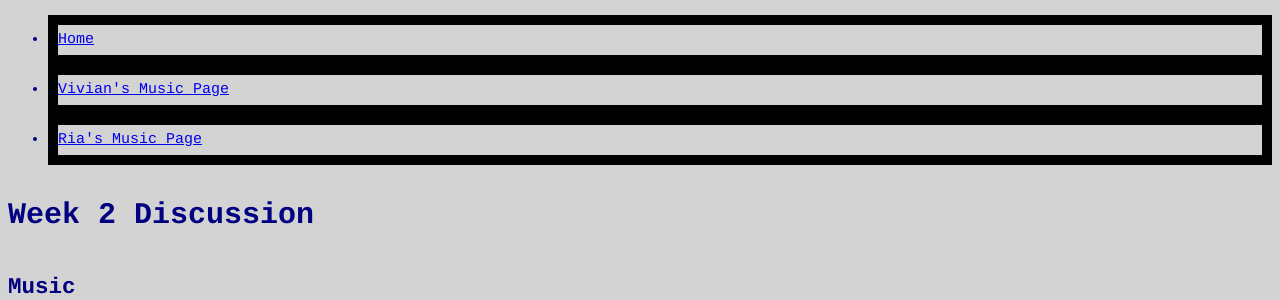
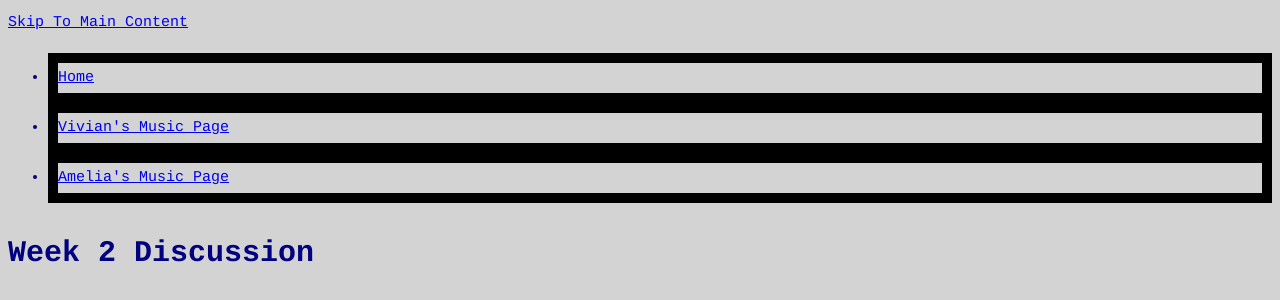
Before and after one commit to vivianle05/339week2, a plain HTML site: page index.html in a window 1280 px wide. Shown: the top 300 px of the page. Drawn offline with Linux system fonts and the light colour scheme.

Commit message:
Add files via upload

```diff
--- a/index.html
+++ b/index.html
@@ -14,18 +14,18 @@
     <title>Week 2 Discussion</title>
 </head>
 <body>
+    <a href="#main">Skip To Main Content</a>
     <header>
         <nav>
             <ul>
                 <li><a href = "index.html">Home</a></li>
                 <li><a href = "vivian.html">Vivian's Music Page</a></li>
-                <li><a href = "amelia.html">Ria's Music Page</a></li>
+                <li><a href = "amelia.html">Amelia's Music Page</a></li>
             </ul>
         </nav>
         <h1>Week 2 Discussion</h1>
 
     </header>
-
     <main>
         <h2>Music</h2>
         <img src = "vivian_images/musicnotes.jpeg" width="200" alt = "circle music notes img">
```
